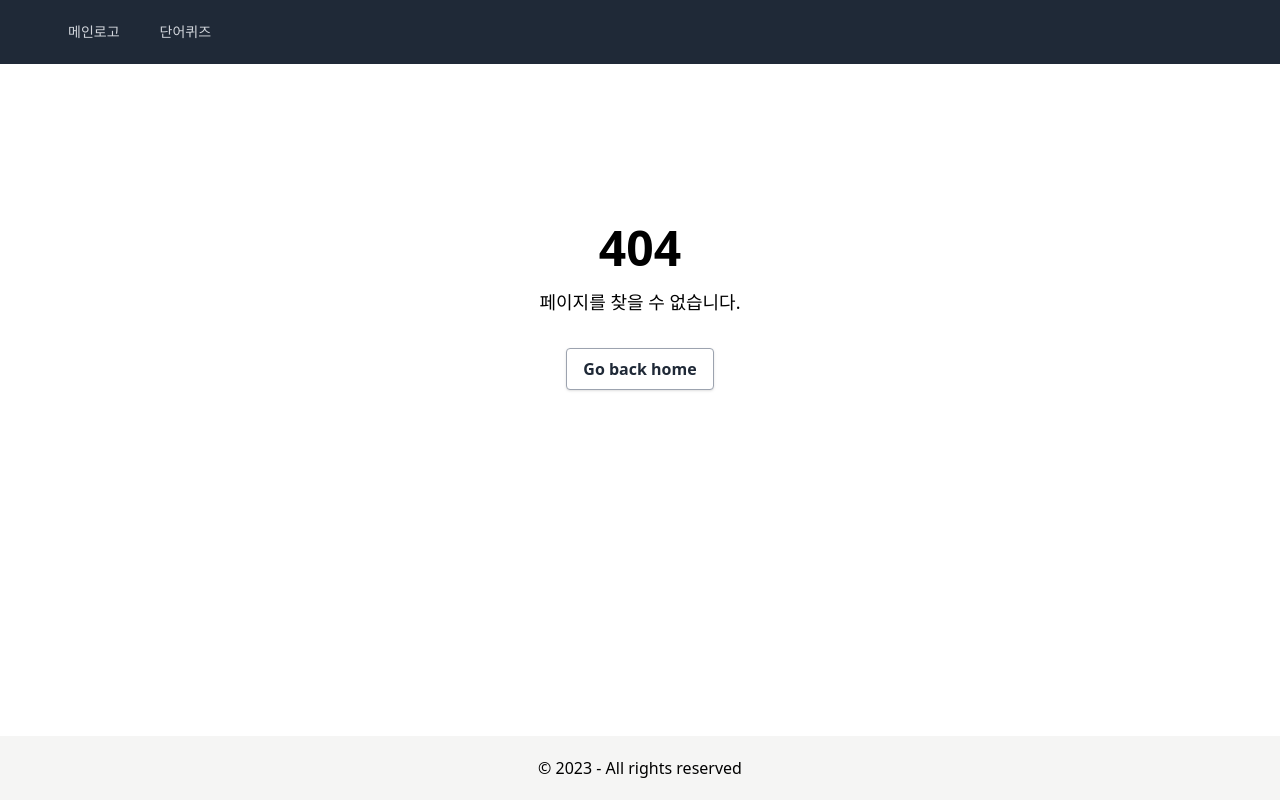
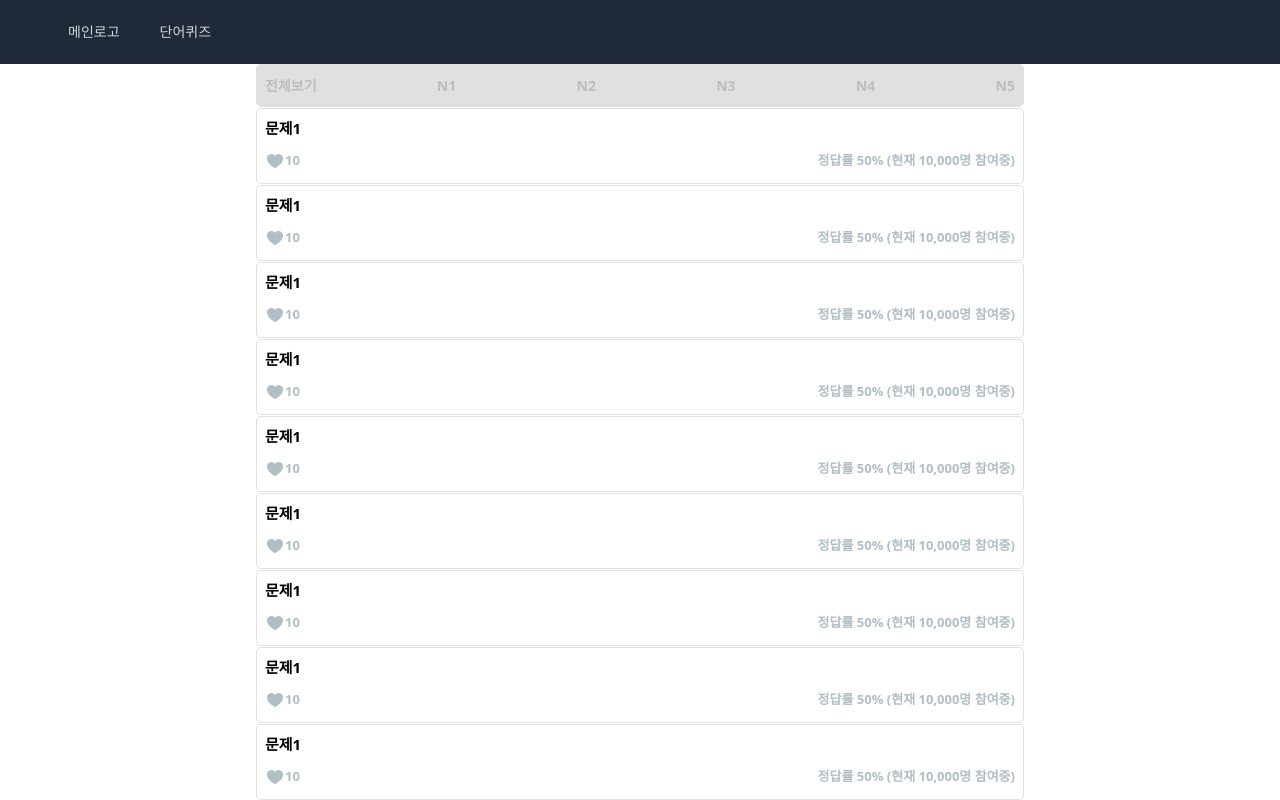
Before and after one commit to kcjfgnl9205/nextjs-word-quiz-app, a Next.js app: page /vocabulary/quiz in a window 1280 px wide. Before the commit this address had no page. Shown: the top 800 px of the page. Built offline with nearby package versions, Linux system fonts and the light colour scheme.

Commit message:
단어퀴즈 리스트 페이지 추가

```diff
--- a/components/common/NavBar.tsx
+++ b/components/common/NavBar.tsx
@@ -41,7 +41,7 @@ export default function Navbar() {
         menuOpen &&
         <div className="sm:hidden" id="mobile-menu">
           <div className="space-y-1 px-2 pb-3 pt-2">
-            <Link href="/vocabulary/quiz" className="text-gray-300 hover:bg-gray-700 hover:text-white block rounded-md px-3 py-2 text-base font-medium">단어퀴즈</Link>
+            <Link href="/vocabulary/quiz" onClick={() => setMenuOpen(prev => !prev)} className="text-gray-300 hover:bg-gray-700 hover:text-white block rounded-md px-3 py-2 text-base font-medium">단어퀴즈</Link>
           </div>
         </div>
       }
--- /dev/null
+++ b/components/vocabulary/LevelSelector.tsx
@@ -0,0 +1,63 @@
+
+
+export default function LevelSelector() {
+  return (
+    <article>
+      <div>
+        <input type="radio" name="option" id="N0" value="0" />
+        <label htmlFor="N0">전체보기</label>
+      </div>
+      <div>
+        <input type="radio" name="option" id="N1" value="1" />
+        <label htmlFor="N1">N1</label>
+      </div>
+      <div>
+        <input type="radio" name="option" id="N2" value="2" />
+        <label htmlFor="N2">N2</label>
+      </div>
+      <div>
+        <input type="radio" name="option" id="N3" value="3" />
+        <label htmlFor="N3">N3</label>
+      </div>
+      <div>
+        <input type="radio" name="option" id="N4" value="4" />
+        <label htmlFor="N4">N4</label>
+      </div>
+      <div>
+        <input type="radio" name="option" id="N5" value="5" />
+        <label htmlFor="N5">N5</label>
+      </div>
+
+      <style jsx>{`
+        article {
+          display: flex;
+          justify-content: space-between;
+          font-size: 14px;
+          font-weight: bold;
+          padding: 4px 8px;
+          border: 0.5px solid #e0e0e0;
+          margin-bottom: 0.5px;
+          border-radius: 5px;
+          color: #bdbdbd;
+          background-color:#e0e0e0;
+        }
+
+        div {
+          padding:6px 0;
+        }
+
+        div > input[type="radio"] {
+          display: none;
+        }
+
+        div > label {
+          cursor: pointer;
+        }
+
+        div > input[type="radio"]:checked + label {
+          color: #1a237e;
+        }
+    `}</style>
+    </article>
+  );
+}
--- /dev/null
+++ b/components/vocabulary/index.tsx
@@ -0,0 +1,10 @@
+import LevelSelector from "@/components/vocabulary/LevelSelector";
+import QuizCard from "@/components/vocabulary/quiz/QuizCard";
+import QuizMoreButton from "@/components/vocabulary/quiz/QuizMoreButton";
+
+
+export {
+  LevelSelector,
+  QuizCard,
+  QuizMoreButton
+}
--- /dev/null
+++ b/components/vocabulary/quiz/QuizCard.tsx
@@ -0,0 +1,47 @@
+import { HeartIcon } from "@heroicons/react/20/solid";
+
+
+export default function QuizCard() {
+  return (
+    <article>
+      <p>문제1</p>
+      <div>
+        <div>
+          <HeartIcon className="h-5 w-5" aria-hidden="true" />
+          <span>10</span>
+        </div>
+        <div>정답률 50% (현재 10,000명 참여중)</div>
+      </div>
+
+
+      <style jsx>{`
+        article {
+          font-size: 15px;
+          font-weight: bold;
+          padding: 4px 8px;
+          margin-bottom: 0.5px;
+          border: 0.5px solid #e0e0e0;
+          border-radius: 5px;
+          cursor: pointer;
+        }
+
+        p {
+          padding: 4px 0;
+        }
+
+        article:hover {
+          background-color: #f5f5f5;
+        }
+
+        div {
+          display: flex;
+          justify-content: space-between;
+          padding: 4px 0;
+          font-size: 13px;
+          color: #b0bec5;
+          align-items: center;
+        }
+    `}</style>
+    </article>
+  );
+}
--- /dev/null
+++ b/components/vocabulary/quiz/QuizMoreButton.tsx
@@ -0,0 +1,40 @@
+import { ArrowDownCircleIcon, ArrowUpIcon } from "@heroicons/react/20/solid";
+
+
+export default function QuizMoreButton() {
+  return (
+    <article>
+      <div>
+        <ArrowDownCircleIcon className="mr-1.5 h-5 w-5 flex-shrink-0" aria-hidden="true" />
+        퀴즈 더보기 30 / 184
+      </div>
+      <div onClick={() => window.scrollTo({ top: 0 })}>
+        <ArrowUpIcon className="mr-1.5 h-5 w-5 flex-shrink-0" aria-hidden="true" />
+        맨위로
+      </div>
+
+
+      <style jsx>{`
+        article {
+          display: flex;
+          justify-content: space-between;
+          font-size: 15px;
+          font-weight: bold;
+          color: #212121;
+          padding: 4px 8px;
+          margin-bottom: 0.5px;
+          border: 0.5px solid #e0e0e0;
+          border-radius: 5px;
+        }
+
+        div {
+          display: flex;
+          padding: 6px 0;
+          font-size: 13px;
+          align-items: center;
+          cursor: pointer;
+        }
+    `}</style>
+    </article>
+  );
+}
--- a/package.json
+++ b/package.json
@@ -9,6 +9,7 @@
     "lint": "next lint"
   },
   "dependencies": {
+    "@heroicons/react": "^2.0.17",
     "@types/node": "18.15.13",
     "@types/react": "18.0.37",
     "@types/react-dom": "18.0.11",
--- /dev/null
+++ b/pages/vocabulary/quiz/index.tsx
@@ -0,0 +1,31 @@
+import { LevelSelector, QuizCard, QuizMoreButton } from "@/components/vocabulary";
+
+
+export default function Quiz() {
+  return (
+    <div>
+      <LevelSelector />
+      <QuizCard />
+      <QuizCard />
+      <QuizCard />
+      <QuizCard />
+      <QuizCard />
+      <QuizCard />
+      <QuizCard />
+      <QuizCard />
+      <QuizCard />
+      <QuizCard />
+      <QuizCard />
+      <QuizCard />
+      <QuizCard />
+      <QuizCard />
+      <QuizCard />
+      <QuizCard />
+      <QuizCard />
+      <QuizCard />
+      <QuizCard />
+      <QuizCard />
+      <QuizMoreButton />
+    </div>
+  )
+}
```
Also changed, not shown: 1 other file (tests, documents, lock files or other folders).
